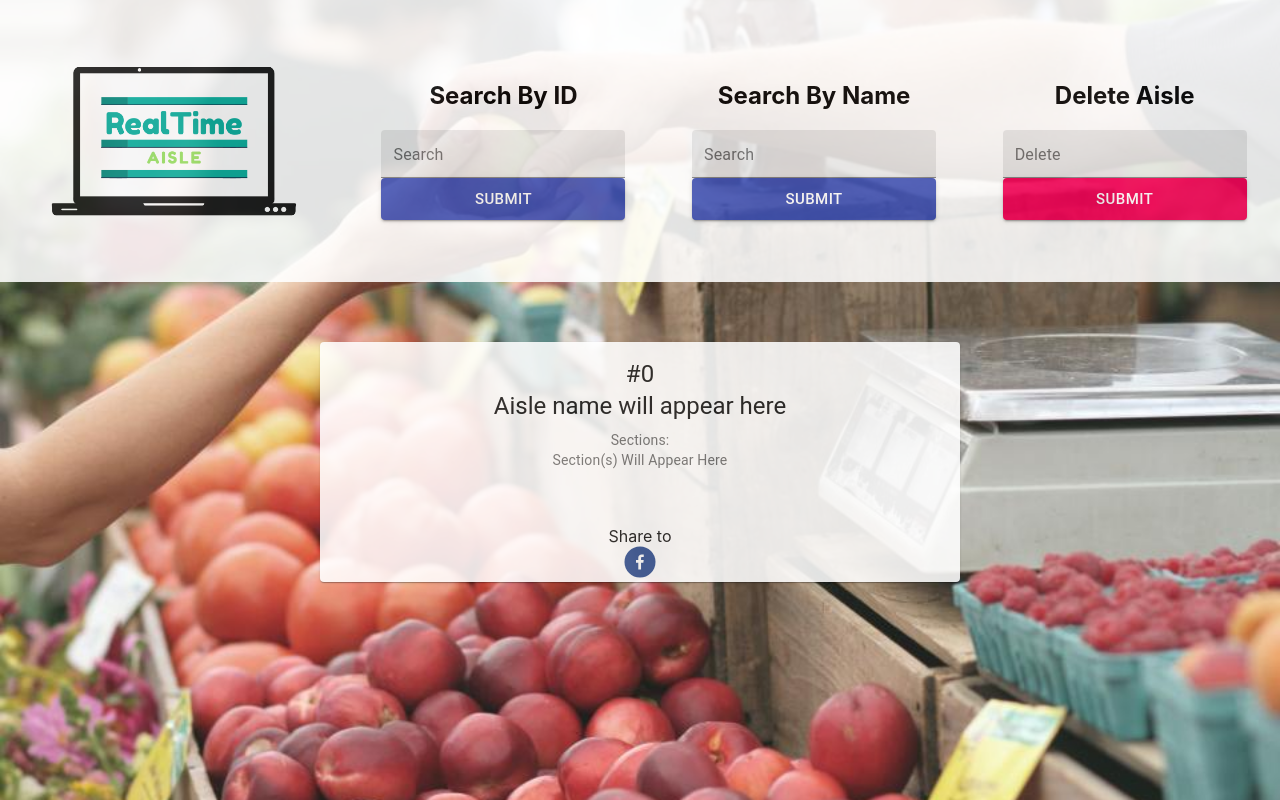
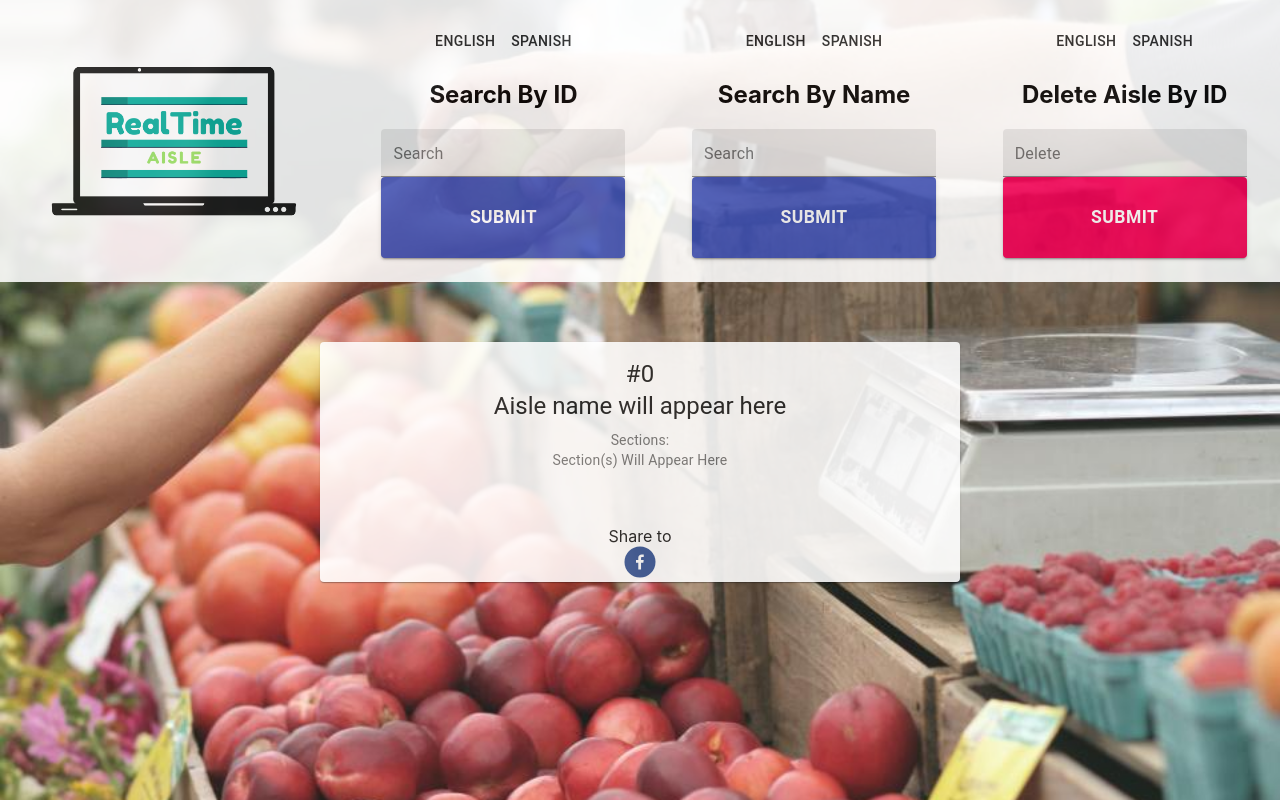
Before and after one commit to lanxdrey19/Real-Time-Aisle-Frontend, a React (Create React App) app in the folder my-app/: page / in a window 1280 px wide. Built offline with nearby package versions, Linux system fonts and the light colour scheme.

Commit message:
translations

```diff
--- a/my-app/package.json
+++ b/my-app/package.json
@@ -12,11 +12,14 @@
     "@types/node": "^12.12.58",
     "@types/react": "^16.9.49",
     "@types/react-dom": "^16.9.8",
+    "i18next": "^19.7.0",
     "react": "^16.13.1",
     "react-dom": "^16.13.1",
     "react-scripts": "^2.1.8",
     "react-share": "^4.2.1",
     "react-sharingbuttons": "^1.0.0",
+    "react-speech": "^1.0.2",
+    "react-speech-kit": "^3.0.1",
     "typescript": "^3.7.5"
   },
   "scripts": {
--- a/my-app/src/Components/DeleteAisle.tsx
+++ b/my-app/src/Components/DeleteAisle.tsx
@@ -6,11 +6,22 @@ import { Grid, TextField, Button } from '@material-ui/core';
 function DeleteAisle(props : any) {
 
     const [AisleToBeDeleted , setAisleToBeDeleted] = useState('');
-
+    const [english , setEnglish] = useState(true);
 
     return (
         <div>
-            <h2 className='title'>Delete Aisle</h2>
+          <Button onClick={(e) => setEnglish(true)} >
+            english
+            </Button>
+            <Button onClick={(e) => setEnglish(false)}>
+            spanish
+          </Button>
+
+            { english ? (
+            <h2 className='title'>Delete Aisle By ID</h2>
+
+            ) :<h2 className='title'>Eliminar Por ID </h2>}
+
           <Grid
             container
             direction="column"
@@ -26,7 +37,11 @@ function DeleteAisle(props : any) {
 
 
             <Button variant="contained" color="secondary" size="large" style={{  width: "100%" }} onClick={(e) => props.deleteAisleById(AisleToBeDeleted)}>
-                Submit
+            { english ? (
+                <h3>Submit </h3>
+
+            ) : <h3>entrar </h3>}
+
             </Button>
 
 
--- a/my-app/src/Components/SearchById.tsx
+++ b/my-app/src/Components/SearchById.tsx
@@ -1,15 +1,27 @@
 import React, {useState}  from 'react';
 import { Grid, TextField, Button } from '@material-ui/core';
+
 
 
 function SearchById(props : any) {
 
   const [searchEntryById , setSearchEntryById] = useState('');
+  const [english , setEnglish] = useState(true);
 
 
     return (
         <div>
+           <Button onClick={(e) => setEnglish(true)} >
+            english
+            </Button>
+            <Button onClick={(e) => setEnglish(false)}>
+            spanish
+          </Button>
+
+            { english ? (
             <h2 className='title'>Search By ID</h2>
+
+            ) :<h2 className='title'>Buscar Por ID </h2>}
           <Grid
             container
             direction="column"
@@ -25,7 +37,11 @@ function SearchById(props : any) {
 
 
             <Button variant="contained" color="primary" size="large" style={{  width: "100%" }} onClick={(e) => props.retrieveAisle(searchEntryById)}>
-                Submit
+            { english ? (
+                <h3>Submit </h3>
+
+            ) : <h3>entrar </h3>}
+
             </Button>
 
 
--- a/my-app/src/Components/SearchByName.tsx
+++ b/my-app/src/Components/SearchByName.tsx
@@ -8,6 +8,7 @@ Recognise.start();
 function SearchByName(props : any) {
 
     const [searchEntryByName , setSearchEntryByName] = useState('');
+    const [english , setEnglish] = useState(true);
 
     const voiceCommand = () => {
 
@@ -44,7 +45,17 @@ function SearchByName(props : any) {
 
     return (
         <div>
+            <Button onClick={(e) => setEnglish(true)} >
+            english
+            </Button>
+            <Button onClick={(e) => setEnglish(false)}>
+            spanish
+          </Button>
+
+            { english ? (
             <h2 className='title'>Search By Name</h2>
+
+            ) :<h2 className='title'>Buscar Por nombre </h2>}
           <Grid
             container
             direction="column"
@@ -60,7 +71,11 @@ function SearchByName(props : any) {
 
 
             <Button variant="contained" color="primary" size="large" style={{  width: "100%" }} onClick={(e) => props.retrieveAisleByName(searchEntryByName)} >
-                Submit
+            { english ? (
+                <h3>Submit </h3>
+
+            ) : <h3>entrar </h3>}
+
             </Button>
 
 
--- a/my-app/src/Page/HomePage.tsx
+++ b/my-app/src/Page/HomePage.tsx
@@ -8,6 +8,7 @@ import AllAisleSection from '../Components/AllAisleSection';
 function HomePage() {
     return (
         <div>
+
            <AllAisleSection/>
         </div>
     )
```
Also changed, not shown: 1 other file (tests, documents, lock files or other folders).
